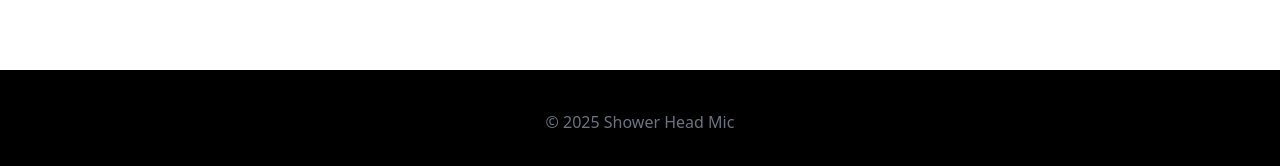
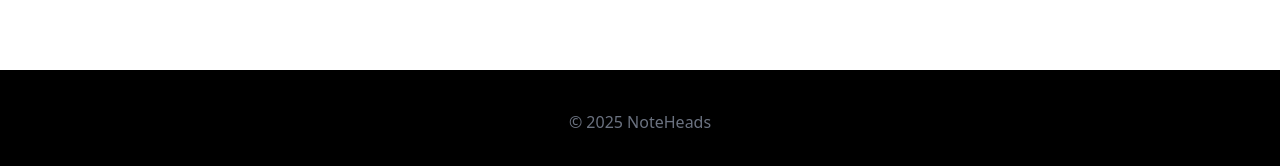
Before and after one commit to adidevpanigrahi22-dev/shower-head-mic, a React (Vite) app: page / in a window 1280 px wide. Shown: the part 1790-1956 px from the top of the page. Built offline with nearby package versions, Linux system fonts and the light colour scheme.

Commit message:
Update footer copyright from 'Shower Head Mic' to 'NoteHeads'

```diff
--- a/src/App.jsx
+++ b/src/App.jsx
@@ -490,7 +490,7 @@ export default function App() {
       </section>
 
       <footer className="py-10 text-center text-gray-500 bg-black">
-        © 2025 Shower Head Mic
+        © 2025 NoteHeads
       </footer>
     </div>
   );
```
